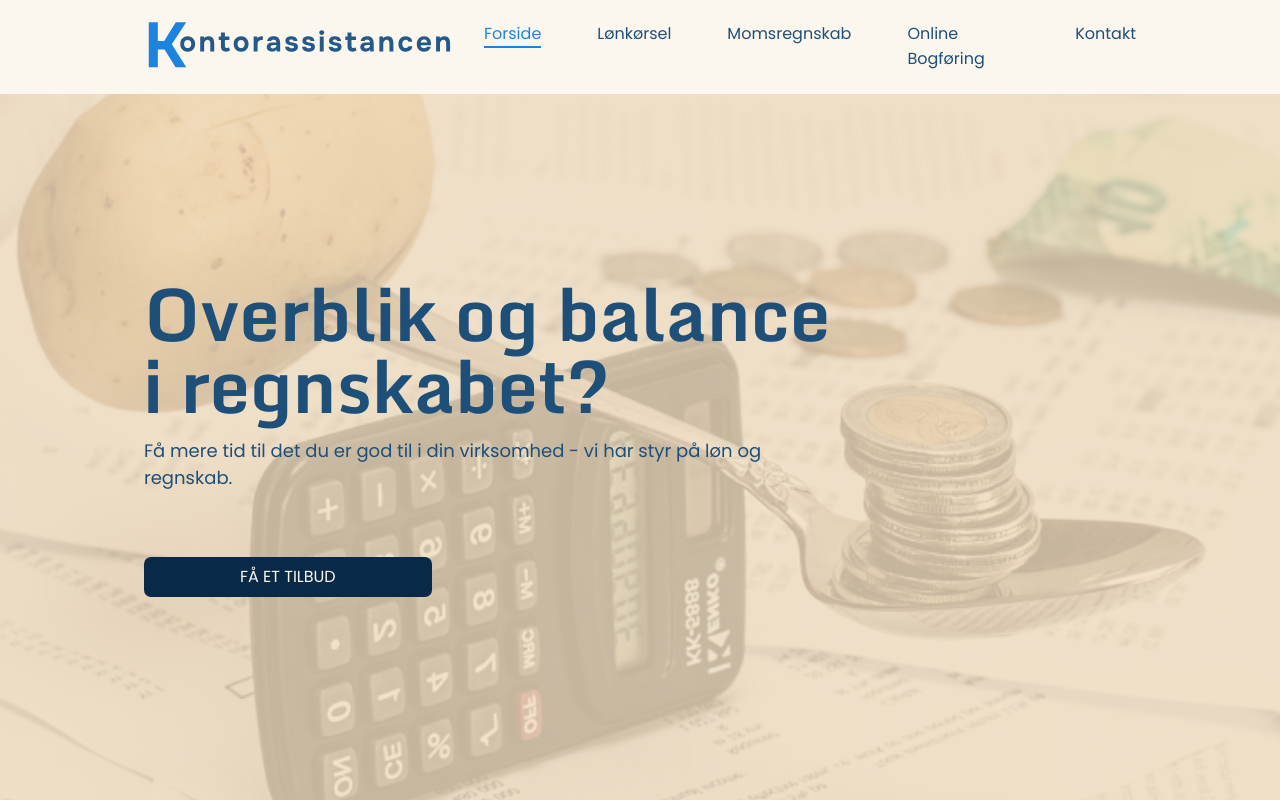
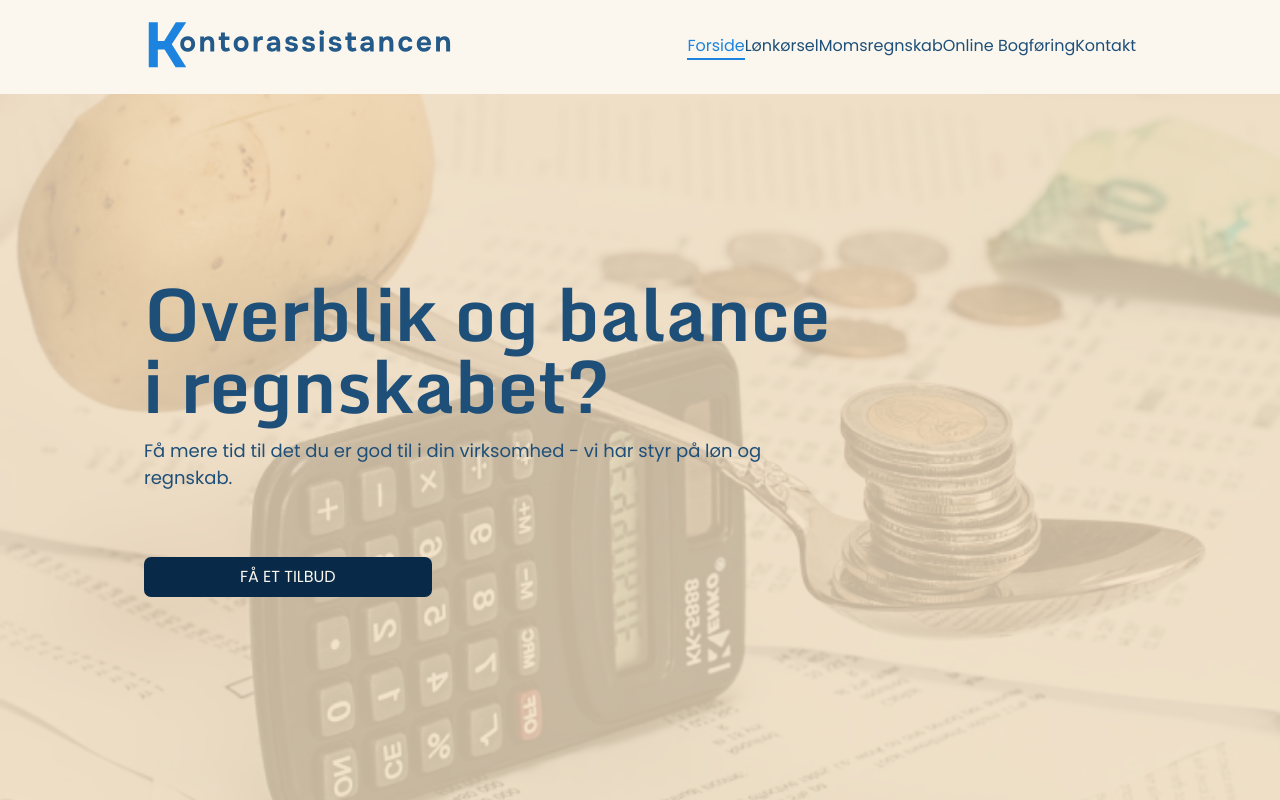
Before and after one commit to TinaWulff/kontorassistancen, a React (Vite) app: page / in a window 1280 px wide. Built offline with nearby package versions, Linux system fonts and the light colour scheme.

Commit message:
nyt forsøg menu

```diff
--- a/src/components/header.scss
+++ b/src/components/header.scss
@@ -1,4 +1,5 @@
 @use "../Styles/_variables.scss" as *;
+
 
 header {
     width: 100%;
@@ -99,7 +100,7 @@ header {
             display: grid;
             grid-template-columns: repeat(5, auto);
             justify-items: center;
-            column-gap: 3.5em;
+            // column-gap: 3.5em;
             margin: 0;
             @media (max-width: 1000px) {
                 display: flex;
@@ -116,8 +117,8 @@ header {
                 padding: 8em 2em 2em 2em;
                 gap: 2em;
                 margin: 0;
-                border-bottom-left-radius: 300px;
-                border-top-left-radius: 300px;
+                border-bottom-left-radius: 30px;
+                // border-top-left-radius: 300px;
                 box-shadow: 0 0 20px rgba(30,30,30,0.2);
                 // Slide-in
                 transform: translateX(100%);
@@ -183,6 +184,7 @@ header {
 }
 
 /* Overlay, kun på mobil - placeres efter menu i DOM */
+
 @media (max-width: 1000px) {
     .menu-overlay {
         display: none;
@@ -199,6 +201,7 @@ header {
 }
 
 /* Små skærme */
+
 @media screen and (max-width: 420px) {
     header {
         grid-template-columns: unset;;
@@ -247,7 +250,9 @@ nav ul.menu > li > a {
   }
 }
 
+
 // Mobil: fjern hover-effekter
+
 @media (max-width: 1000px) {
   nav ul.menu > li > a {
     &:hover,
@@ -260,4 +265,8 @@ nav ul.menu > li > a {
       background: none !important;
     }
   }
+    nav ul.menu > li > a::after {
+    display: none !important;
+    width: 0 !important;
+  }
 }
```
